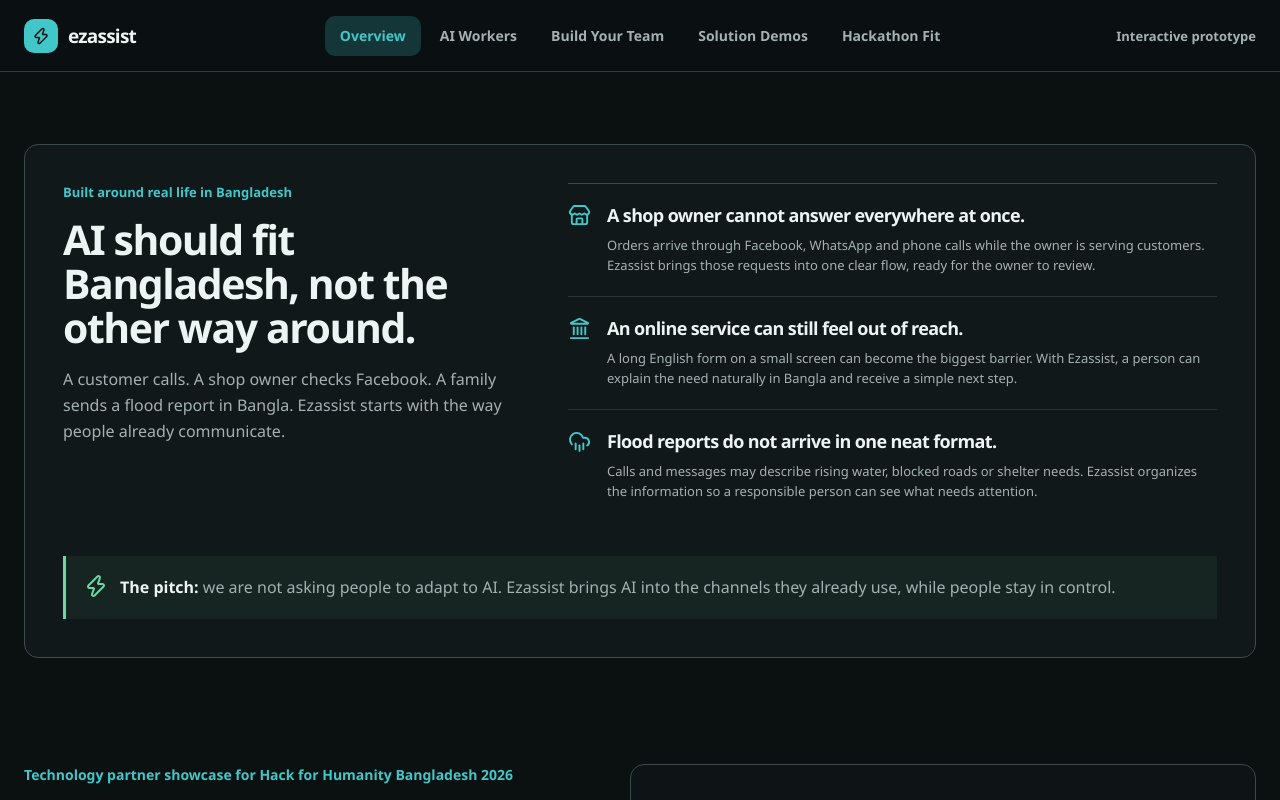
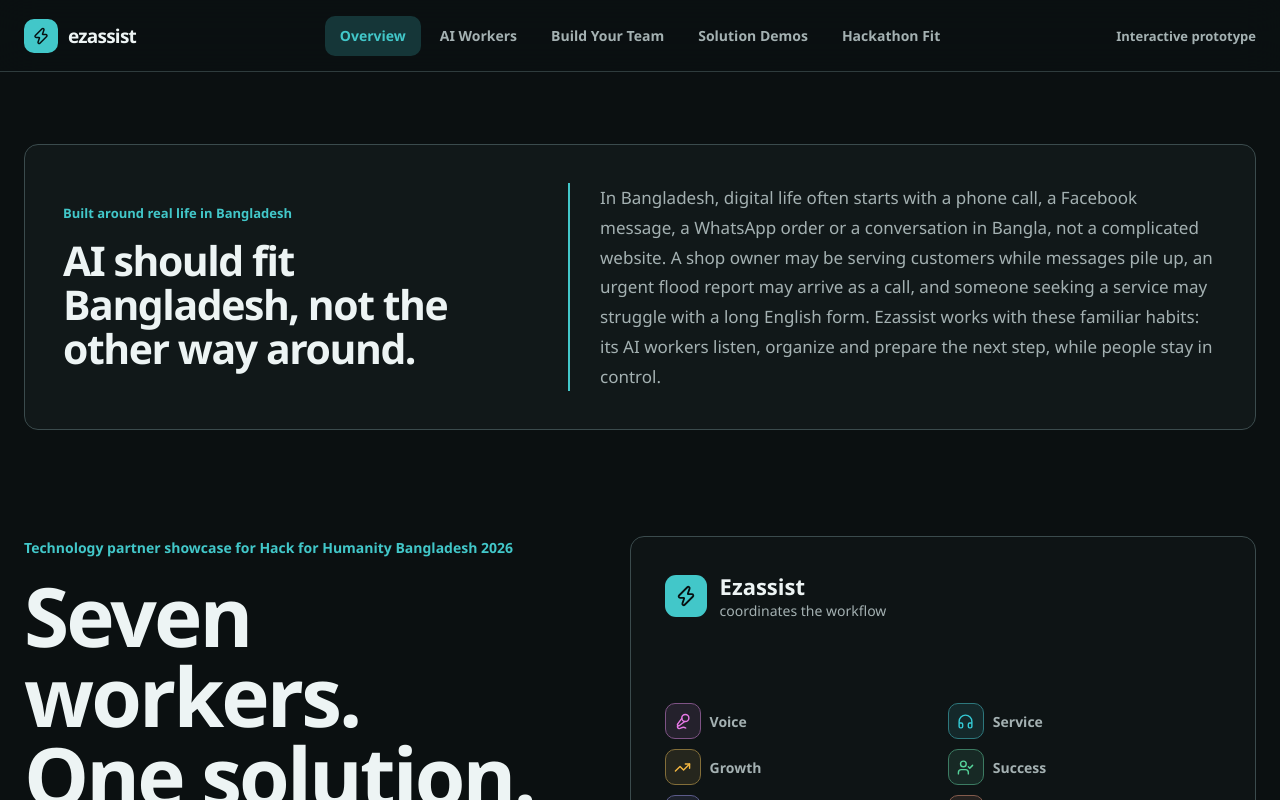
Before and after one commit to RaiZen094/LCT-Hackathon-AIUB-AI-Fest-MVP, a React (Vite) app: page / in a window 1280 px wide. Shown: the top 800 px of the page. Built offline with nearby package versions, Linux system fonts and the light colour scheme.

Commit message:
Simplify Bangladesh context introduction

```diff
--- a/src/ProductApp.tsx
+++ b/src/ProductApp.tsx
@@ -1,8 +1,8 @@
 import { useState } from 'react'
 import {
   ArrowRight, Bot, Check, ChevronRight, CircleHelp, CloudRain, Headphones,
-  Home, Landmark, LayoutTemplate, Leaf, Megaphone, Menu, Mic2, PenLine,
-  Rocket, ShieldCheck, Store, Target, TrendingUp, UserCheck, Users,
+  Home, LayoutTemplate, Leaf, Megaphone, Menu, Mic2, PenLine,
+  Rocket, ShieldCheck, Target, TrendingUp, UserCheck, Users,
   X, Zap,
 } from 'lucide-react'
 import { GuidedDemo } from './OperationalDemos'
@@ -75,23 +75,8 @@
         <div className="bangladesh-context-heading">
           <span>Built around real life in Bangladesh</span>
           <h2 id="bangladesh-context-title">AI should fit Bangladesh, not the other way around.</h2>
-          <p>A customer calls. A shop owner checks Facebook. A family sends a flood report in Bangla. Ezassist starts with the way people already communicate.</p>
         </div>
-        <div className="bangladesh-stories" aria-label="Familiar problems in Bangladesh">
-          <article>
-            <Store aria-hidden="true" />
-            <div><h3>A shop owner cannot answer everywhere at once.</h3><p>Orders arrive through Facebook, WhatsApp and phone calls while the owner is serving customers. Ezassist brings those requests into one clear flow, ready for the owner to review.</p></div>
-          </article>
-          <article>
-            <Landmark aria-hidden="true" />
-            <div><h3>An online service can still feel out of reach.</h3><p>A long English form on a small screen can become the biggest barrier. With Ezassist, a person can explain the need naturally in Bangla and receive a simple next step.</p></div>
-          </article>
-          <article>
-            <CloudRain aria-hidden="true" />
-            <div><h3>Flood reports do not arrive in one neat format.</h3><p>Calls and messages may describe rising water, blocked roads or shelter needs. Ezassist organizes the information so a responsible person can see what needs attention.</p></div>
-          </article>
-        </div>
-        <p className="bangladesh-context-result"><Zap aria-hidden="true" /><span><b>The pitch:</b> we are not asking people to adapt to AI. Ezassist brings AI into the channels they already use, while people stay in control.</span></p>
+        <p className="bangladesh-context-copy">In Bangladesh, digital life often starts with a phone call, a Facebook message, a WhatsApp order or a conversation in Bangla, not a complicated website. A shop owner may be serving customers while messages pile up, an urgent flood report may arrive as a call, and someone seeking a service may struggle with a long English form. Ezassist works with these familiar habits: its AI workers listen, organize and prepare the next step, while people stay in control.</p>
       </section>
 
       <section className="hero">
--- a/src/product-styles.css
+++ b/src/product-styles.css
@@ -146,19 +146,10 @@
 .orchestration-result span { display: flex; flex-direction: column; gap: 3px; }
 .orchestration-result small { color: var(--muted); font-size: 13px; }
 
-.bangladesh-context { display: grid; grid-template-columns: .82fr 1.18fr; gap: 34px 54px; padding: 38px; border: 1px solid var(--border-strong); border-radius: var(--radius); background: var(--surface); }
+.bangladesh-context { display: grid; grid-template-columns: .82fr 1.18fr; align-items: center; gap: 34px 54px; padding: 38px; border: 1px solid var(--border-strong); border-radius: var(--radius); background: var(--surface); }
 .bangladesh-context-heading > span { display: block; margin-bottom: 16px; color: var(--accent); font-size: 13px; font-weight: 800; }
-.bangladesh-context-heading h2 { max-width: 520px; margin-bottom: 16px; font-size: clamp(30px, 3.2vw, 44px); line-height: 1.08; }
-.bangladesh-context-heading p { max-width: 560px; margin: 0; color: var(--muted); font-size: 16px; }
-.bangladesh-stories { border-top: 1px solid var(--border-strong); }
-.bangladesh-stories article { display: grid; grid-template-columns: auto 1fr; gap: 16px; padding: 20px 0; }
-.bangladesh-stories article + article { border-top: 1px solid var(--border); }
-.bangladesh-stories article > svg { width: 23px; height: 23px; color: var(--accent); }
-.bangladesh-stories h3 { margin-bottom: 8px; font-size: 18px; line-height: 1.25; }
-.bangladesh-stories p { margin: 0; color: var(--muted); font-size: 13px; line-height: 1.6; }
-.bangladesh-context-result { grid-column: 1 / 3; display: flex; align-items: flex-start; gap: 12px; margin: 0; padding: 18px; border-left: 3px solid var(--success); color: var(--muted); background: rgba(111, 214, 165, .06); }
-.bangladesh-context-result > svg { color: var(--success); flex: 0 0 auto; }
-.bangladesh-context-result b { color: var(--text); }
+.bangladesh-context-heading h2 { max-width: 520px; margin: 0; font-size: clamp(30px, 3.2vw, 44px); line-height: 1.08; }
+.bangladesh-context-copy { margin: 0; padding-left: 30px; border-left: 2px solid var(--accent); color: var(--muted); font-size: 17px; line-height: 1.75; }
 
 .simple-section { padding: 90px 0; }
 .section-heading { max-width: 700px; margin-bottom: 40px; }
@@ -522,7 +513,7 @@
   .hero-visual { min-height: 470px; }
   .bangladesh-context { grid-template-columns: 1fr; }
   .bangladesh-context-heading { max-width: 760px; }
-  .bangladesh-context-result { grid-column: auto; }
+  .bangladesh-context-copy { max-width: 760px; padding: 24px 0 0; border-top: 1px solid var(--border-strong); border-left: 0; }
   .four-moves { grid-template-columns: 1fr 1fr; }
   .worker-browser { grid-template-columns: 330px 1fr; }
   .sme-journey { grid-template-columns: 1fr; }
```
